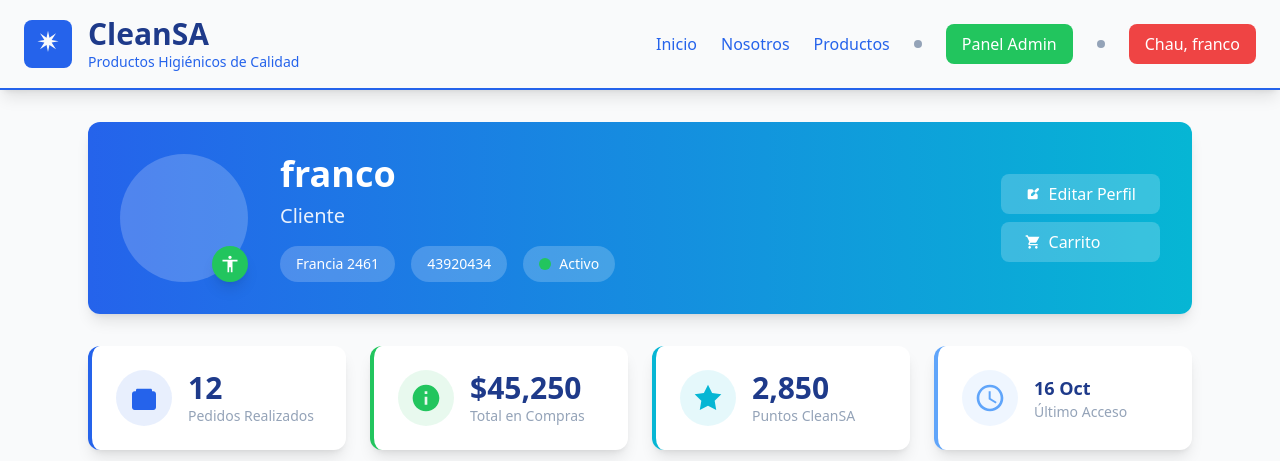
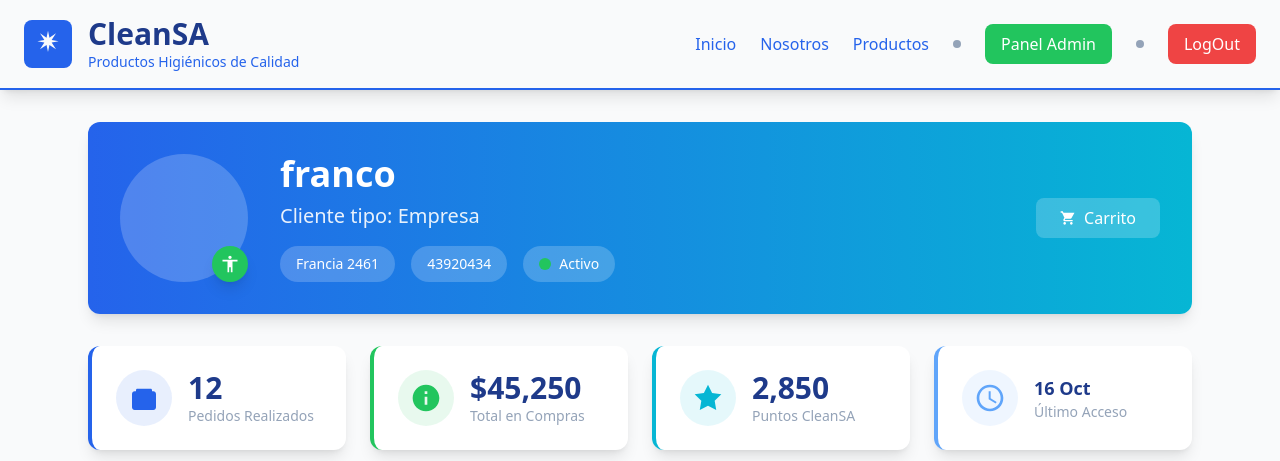
Before and after one commit to FrancoGaggero/Python, a Flask app: page /admin/users/perfil in a window 1280 px wide. Shown: the top 461 px of the page. Run offline with Flask 3, Linux system fonts and the light colour scheme; a user stored in the database is signed in; some libraries are stand-ins or nearby versions.

Commit message:
cliente tipo particualr y tipo empresa

```diff
--- a/PruebaClase/app/templates/components/nav.html
+++ b/PruebaClase/app/templates/components/nav.html
@@ -61,7 +61,7 @@
                         <div class="w-2 h-2 bg-soft-gray rounded-full"></div>
 
                         <a href="{{ url_for('auth.logout') }}" class="bg-red-500 text-white px-4 py-2 rounded-lg hover:bg-red-600 transition-colors font-medium">
-                            <span class="text-white  font-medium">Chau, {{ current_user.nombre }}</span>
+                            <span class="text-white  font-medium">LogOut</span>
                         </a>
                     {% else %}
                         <!-- Opciones para usuario no autenticado -->
--- a/PruebaClase/app/templates/perfil_usuarios.html
+++ b/PruebaClase/app/templates/perfil_usuarios.html
@@ -51,7 +51,12 @@
                     <!-- Información Principal -->
                     <div class="text-center md:text-left flex-1">
                         <h1 class="text-4xl font-bold mb-2">{{ current_user.nombre }}</h1>
-                        <p class="text-xl opacity-90 mb-4">Cliente</p>
+                        {% if current_user.es_particular %}
+                        <p class="text-xl opacity-90 mb-4">Cliente tipo: Particular</p>
+                        {% endif %}
+                        {% if current_user.es_empresa %}
+                        <p class="text-xl opacity-90 mb-4">Cliente tipo: Empresa</p>
+                        {% endif %}
                         <div class="flex flex-wrap justify-center md:justify-start gap-4 text-sm">
                             <div class="flex items-center bg-white bg-opacity-20 rounded-full px-4 py-2">
 
@@ -68,14 +73,8 @@
                         </div>
                     </div>
 
-                    <!-- Acciones Rápidas -->
-                    <div id="shop" class="mt-6 md:mt-0 flex flex-col gap-2">
-                        <button class="bg-white bg-opacity-20 hover:bg-white hover:bg-opacity-30 text-white px-6 py-2 rounded-lg transition-all duration-200 flex items-center">
-                            <svg class="w-4 h-4 mr-2" fill="currentColor" viewBox="0 0 24 24">
-                                <path d="M11 5H6a2 2 0 00-2 2v11a2 2 0 002 2h11a2 2 0 002-2v-5m-1.414-9.414a2 2 0 112.828 2.828L11.828 15H9v-2.828l8.586-8.586z"/>
-                            </svg>
-                            Editar Perfil
-                        </button>
+                        <div id="shop" class="mt-6 md:mt-0 flex flex-col gap-2">
+
                         <a href="{{ url_for('users.carrito') }}" class="bg-white bg-opacity-20 hover:bg-white hover:bg-opacity-30 text-white px-6 py-2 rounded-lg transition-all duration-200 flex items-center">
                             <svg class="w-4 h-4 mr-2" fill="currentColor" viewBox="0 0 24 24">
                                 <path d="M7 18c-1.1 0-2 .9-2 2s.9 2 2 2 2-.9 2-2-.9-2-2-2zM1 2v2h2l3.6 7.59-1.35 2.45c-.16.28-.25.61-.25.96 0 1.1.9 2 2 2h12v-2H7.42c-.14 0-.25-.11-.25-.25l.03-.12L8.1 13h7.45c.75 0 1.41-.41 1.75-1.03L21.7 4H5.21l-.94-2H1zm16 16c-1.1 0-2 .9-2 2s.9 2 2 2 2-.9 2-2-.9-2-2-2z"/>
@@ -83,6 +82,10 @@
                             Carrito
                         </a>
                     </div>
+
+
+
+
                 </div>
             </div>
         </div>
--- a/PruebaClase/models.py
+++ b/PruebaClase/models.py
@@ -21,10 +21,29 @@ class Usuario (database.Model, UserMixin):
     # Relación con TipoUsuario
     tipo_usuario = database.relationship('TipoUsuario', backref='usuarios')
 
+
+
+    """"Verificación de tipo de usuario"""
     @property
     def es_admin(self):
         """Propiedad para verificar si el usuario es administrador"""
         return self.fk_tipousuario == 1
+
+
+    @property
+    def es_cliente(self):
+        """Propiedad para verificar si el usuario es cliente"""
+        return self.fk_tipousuario == 2
+
+    @property
+    def es_empresa(self):
+        """Propiedad para verificar si el usuario es empresa"""
+        return self.tipo == True
+
+    @property
+    def es_particular(self):
+        """Propiedad para verificar si el usuario es particular"""
+        return self.tipo == False
 
 
 class TipoUsuario (database.Model):
```
Also changed, not shown: PruebaClase/app/templates/components/producto.html (+23 -7 lines).
